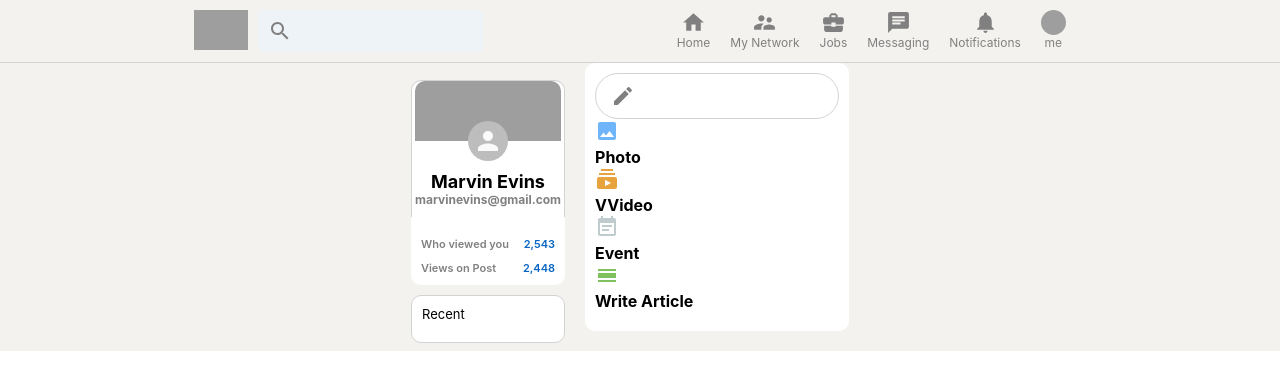
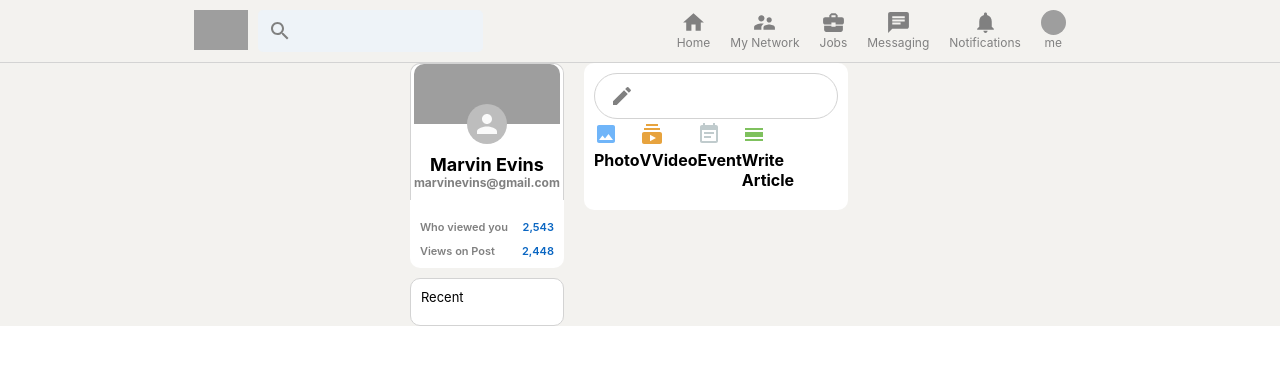
Before and after one commit to kilik42/linkedinReact, a React (Create React App) app: page / in a window 1280 px wide. Shown: the top 390 px of the page. Built offline with nearby package versions, Linux system fonts and the light colour scheme; grey boxes are pictures that could not be loaded.

Commit message:
working on flexing the images

```diff
--- a/src/Feed.css
+++ b/src/Feed.css
@@ -40,3 +40,9 @@
 .feed__input >form > button{
     display: none;
 }
+
+.feed__inputOptions{
+    display: flex;
+    justify-content: space-evenly;
+    margin-top: 3px;
+}
```
